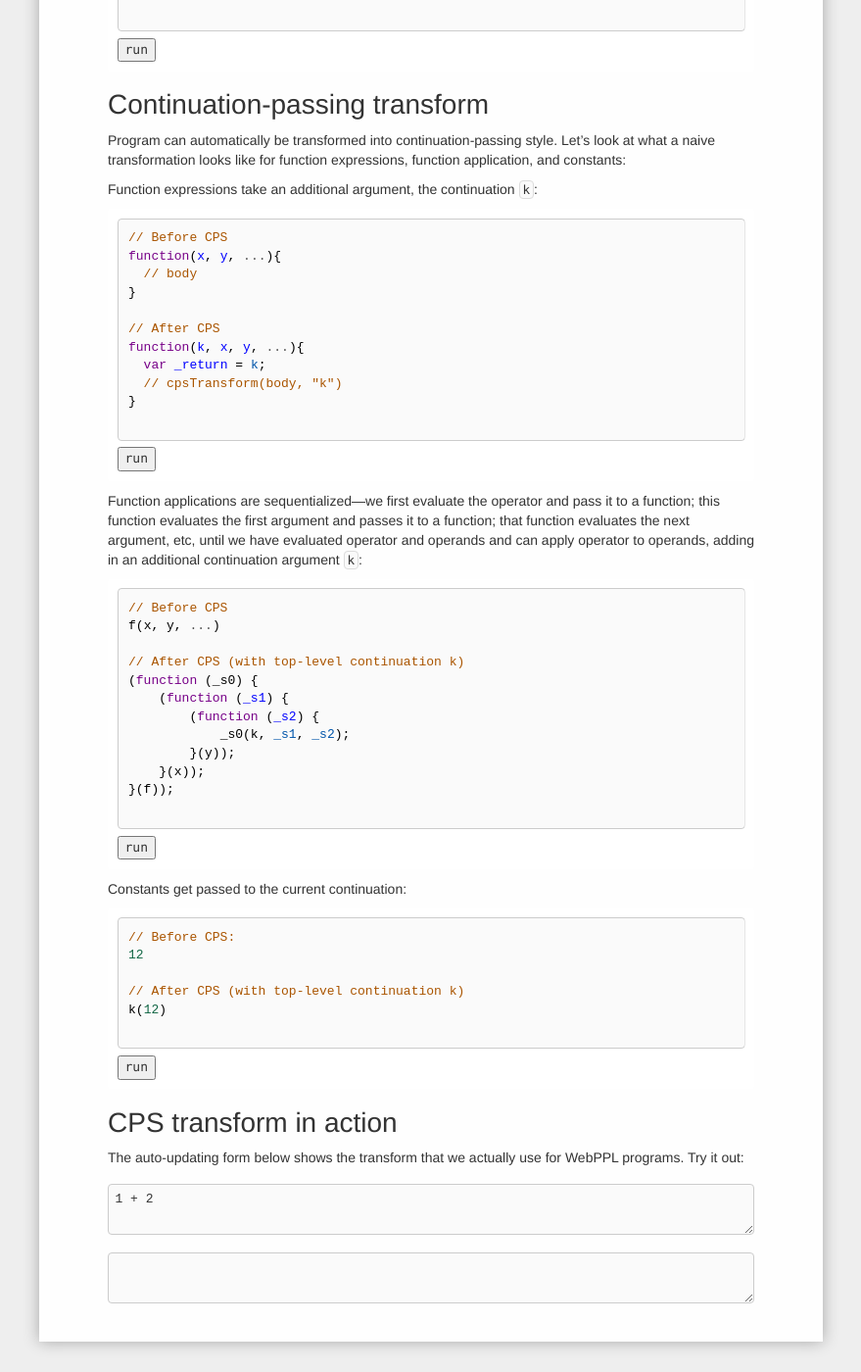
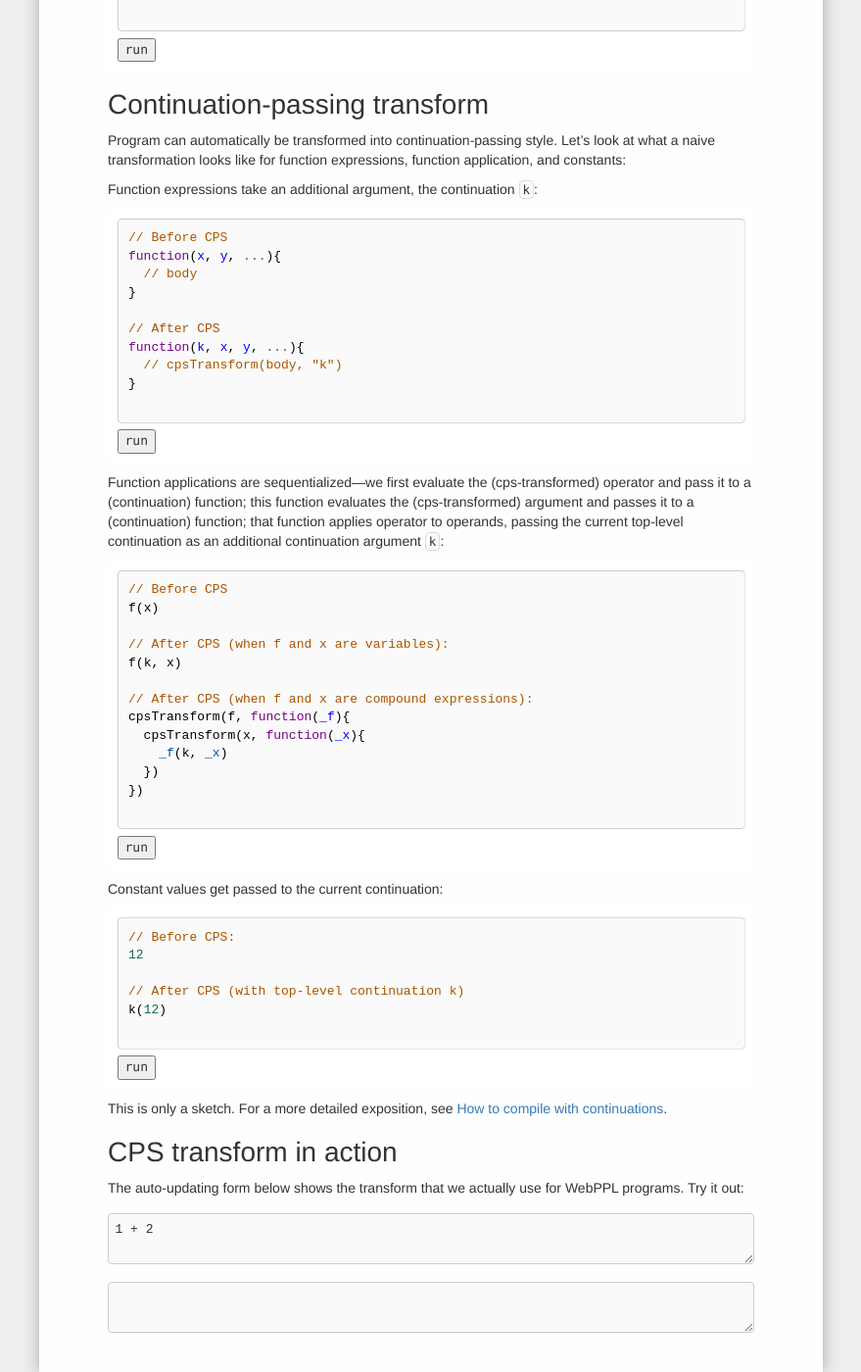
Before and after one commit to probmods/dippl, a Jekyll site: the page built from lectures/continuations.md, in a window 1280 px wide and 1400 px high, scrolled down 2911 px. Shown: the whole window at 98% size, without its empty margins (200-1079 px from the left). Built offline with Jekyll 4.4.1, drawn with Linux system fonts in a browser that asks for light colours; nearby versions of some CDN libraries; library files that are not in the unit come from our copies.

Commit message:
Update continuations.md

```diff
--- a/lectures/continuations.md
+++ b/lectures/continuations.md
@@ -137,28 +137,28 @@ function(x, y, ...){
 
 // After CPS
 function(k, x, y, ...){
-  var _return = k;
   // cpsTransform(body, "k")
 }
 ~~~~
 
-Function applications are sequentialized---we first evaluate the operator and pass it to a function; this function evaluates the first argument and passes it to a function; that function evaluates the next argument, etc, until we have evaluated operator and operands and can apply operator to operands, adding in an additional continuation argument `k`:
+Function applications are sequentialized---we first evaluate the (cps-transformed) operator and pass it to a (continuation) function; this function evaluates the (cps-transformed) argument and passes it to a (continuation) function; that function applies operator to operands, passing the current top-level continuation as an additional continuation argument `k`:
 
 ~~~~
 // Before CPS
-f(x, y, ...)
+f(x)
 
-// After CPS (with top-level continuation k)
-(function (_s0) {
-    (function (_s1) {
-        (function (_s2) {
-            _s0(k, _s1, _s2);
-        }(y));
-    }(x));
-}(f));
+// After CPS (when f and x are variables):
+f(k, x)
+
+// After CPS (when f and x are compound expressions):
+cpsTransform(f, function(_f){
+  cpsTransform(x, function(_x){
+    _f(k, _x)
+  })
+})
 ~~~~
 
-Constants get passed to the current continuation:
+Constant values get passed to the current continuation:
 
 ~~~~
 // Before CPS:
@@ -167,6 +167,8 @@ Constants get passed to the current continuation:
 // After CPS (with top-level continuation k)
 k(12)
 ~~~~
+
+This is only a sketch. For a more detailed exposition, see [How to compile with continuations](http://matt.might.net/articles/cps-conversion/).
 
 
 ## CPS transform in action
```
